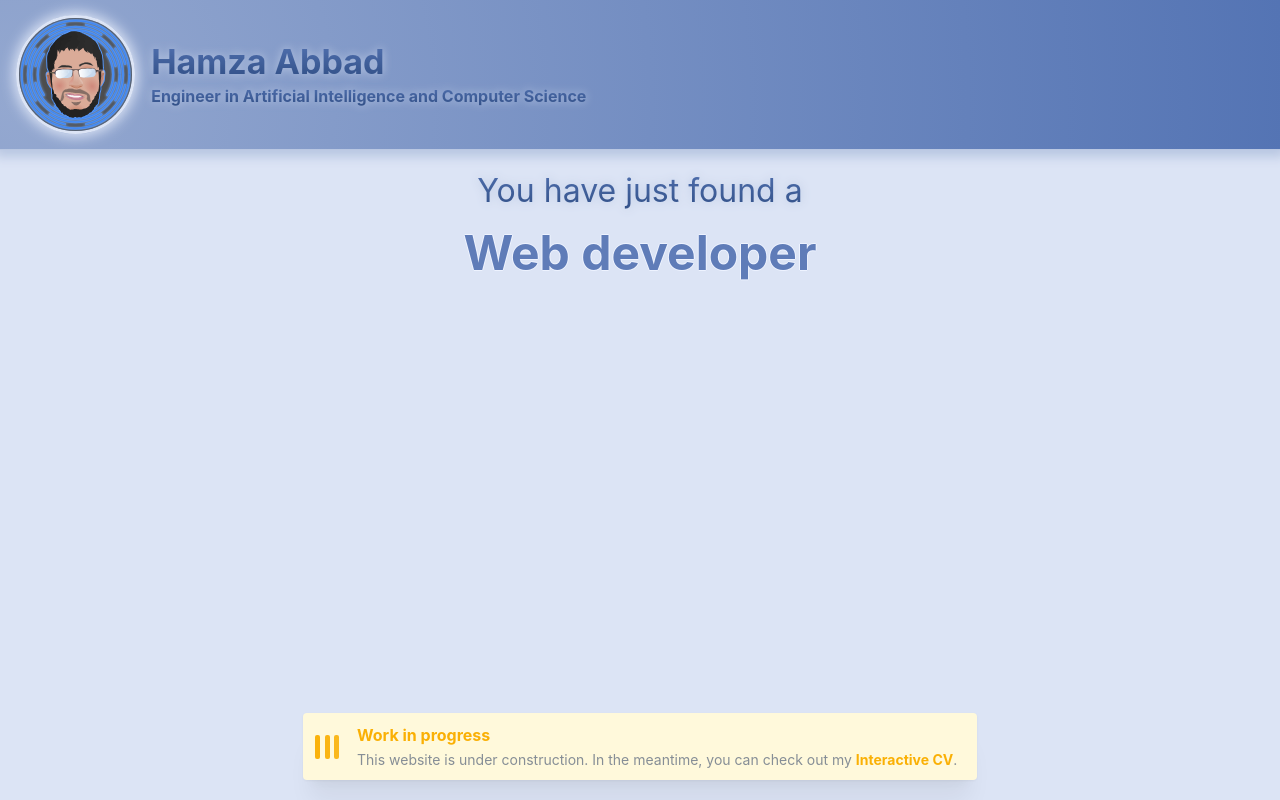
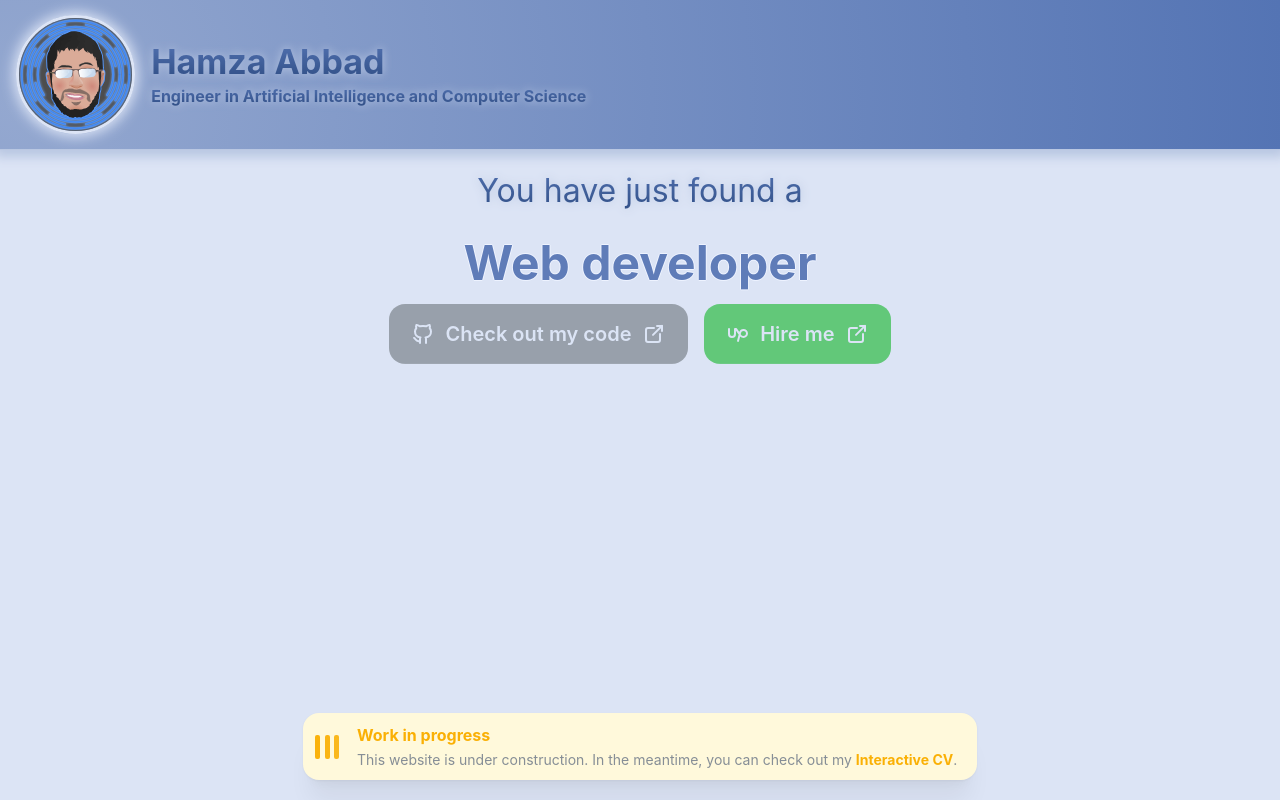
Before and after one commit to Hamza5/hamza5.github.io, a Next.js app: page / in a window 1280 px wide. Built offline with nearby package versions, Linux system fonts and the light colour scheme.

Commit message:
Added links to GitHub and Upwork.

```diff
--- a/app/page.tsx
+++ b/app/page.tsx
@@ -1,4 +1,5 @@
-import {AppShell, AppShellMain, Box, Text} from '@mantine/core';
+import {AppShell, AppShellMain, Box, Group, Stack, Text, Button} from '@mantine/core';
+import {IconBrandGithub, IconBrandUpwork, IconExternalLink} from "@tabler/icons-react";
 import Header from './components/header';
 import {Notice} from "./components/notice";
 import SlidingTexts from "./components/sliding_texts";
@@ -9,7 +10,7 @@ export default function Page() {
     <AppShell padding="md" header={{height: 150}}>
       <Header name="Hamza Abbad" avatarURL="/avatar.svg" shortDescription="Engineer in Artificial Intelligence and Computer Science" />
       <AppShellMain>
-          <Box className="animate__animated animate__fadeInDown animate__delay-4s" ta="center">
+          <Stack className="animate__animated animate__fadeInDown animate__delay-4s" ta="center" gap="xs">
               <Text fz={{base: 24, md: 32}} className={styles.gradientText}>
                   You have just found a
               </Text>
@@ -21,7 +22,17 @@ export default function Page() {
                   <Box>AI Engineer</Box>
                   <Box>Graphics Designer</Box>
               </SlidingTexts>
-          </Box>
+              <Group justify="center" mt="md" className="animate__animated animate__fadeInDown animate__delay-5s">
+                  <Button component="a" href="https://github.com/Hamza5" target="_blank" rel="noopener noreferrer"
+                          size="xl" leftSection={<IconBrandGithub />} rightSection={<IconExternalLink />} color="gray">
+                      Check out my code
+                  </Button>
+                  <Button component="a" href="https://www.upwork.com/freelancers/hamzaa49" target="_blank" rel="noopener noreferrer"
+                          size="xl" leftSection={<IconBrandUpwork />} rightSection={<IconExternalLink />} color="green">
+                      Hire me
+                  </Button>
+              </Group>
+          </Stack>
         <Notice />
       </AppShellMain>
     </AppShell>
--- a/app/theme.ts
+++ b/app/theme.ts
@@ -20,4 +20,5 @@ export const theme = createTheme({
     primaryColor: 'paleBlue',
     white: paleBlue[1],
     black: paleBlue[9],
+    defaultRadius: 'lg',
 });
--- a/package.json
+++ b/package.json
@@ -1,6 +1,6 @@
 {
   "name": "personal-website",
-  "version": "0.0.6",
+  "version": "0.0.7",
   "private": true,
   "scripts": {
     "dev": "next dev",
```
Also changed, not shown: 1 other file (tests, documents, lock files or other folders).
